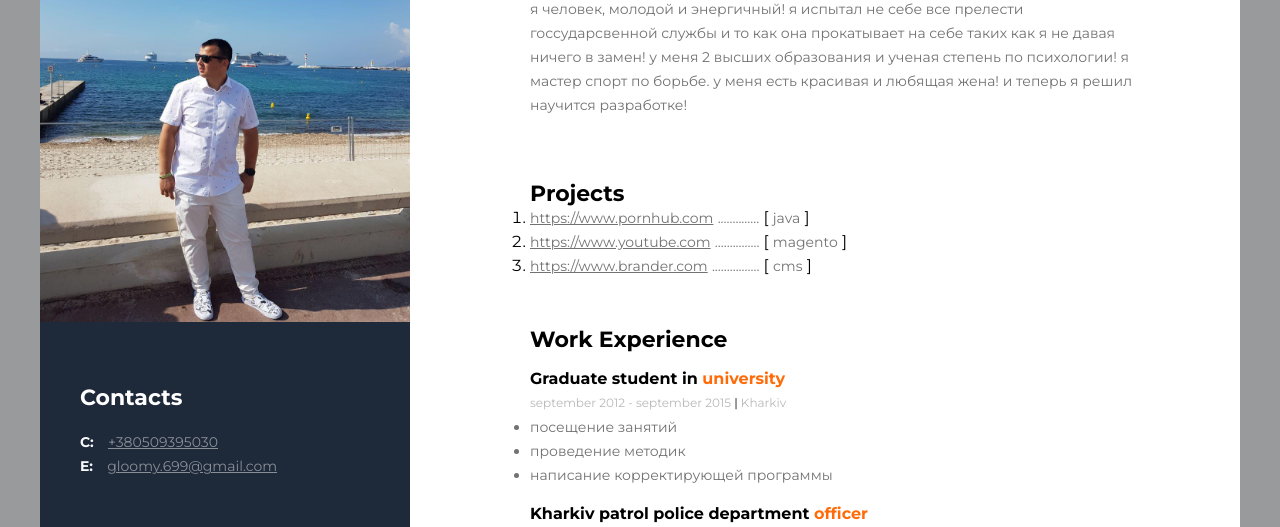
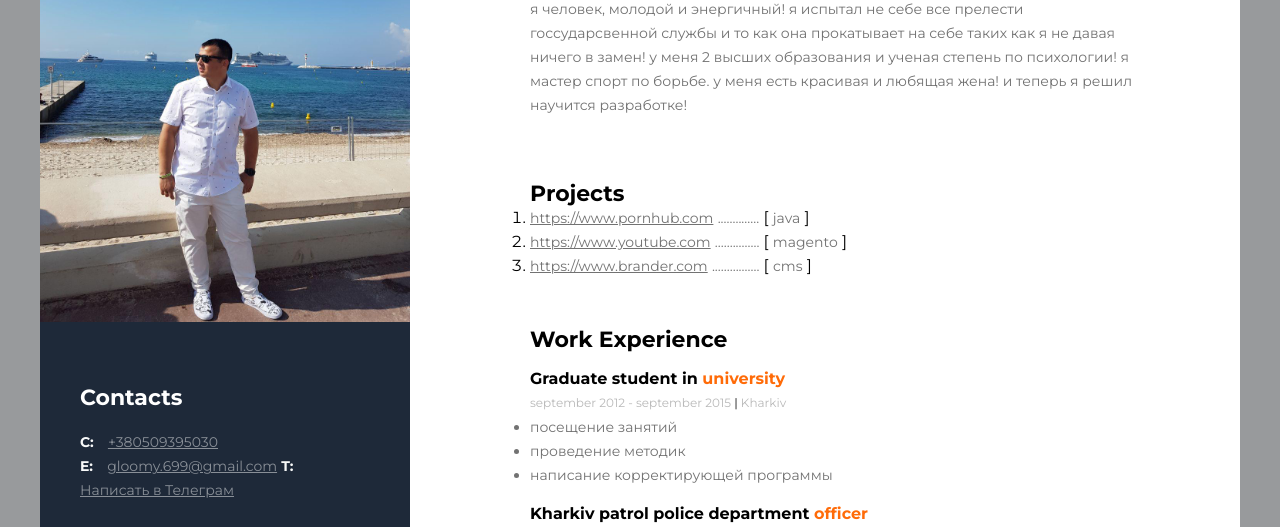
Before and after one commit to Gloomy699/resume, a plain HTML site: page index.html in a window 1280 px wide. Shown: the part 251-778 px from the top of the page. Drawn offline with Linux system fonts and the light colour scheme.

Commit message:
commit with telegram

```diff
--- a/index.html
+++ b/index.html
@@ -28,6 +28,11 @@
             <span class="c-e-style">E:</span>
             <a class="contacts" href="mailto:gloomy.699@gmail.com"
               >gloomy.699@gmail.com</a
+            >
+
+            <span class="c-e-style">T:</span>
+            <a class="contacts" href="tg://resolve?domain=@Yaroslav_Vasylenko"
+              >Написать в Телеграм</a
             >
           </div>
         </div>
```
